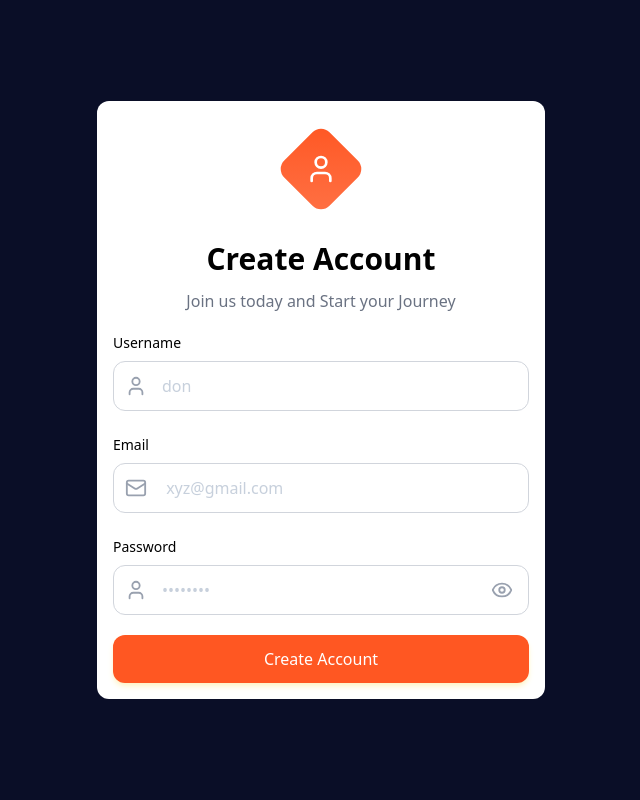
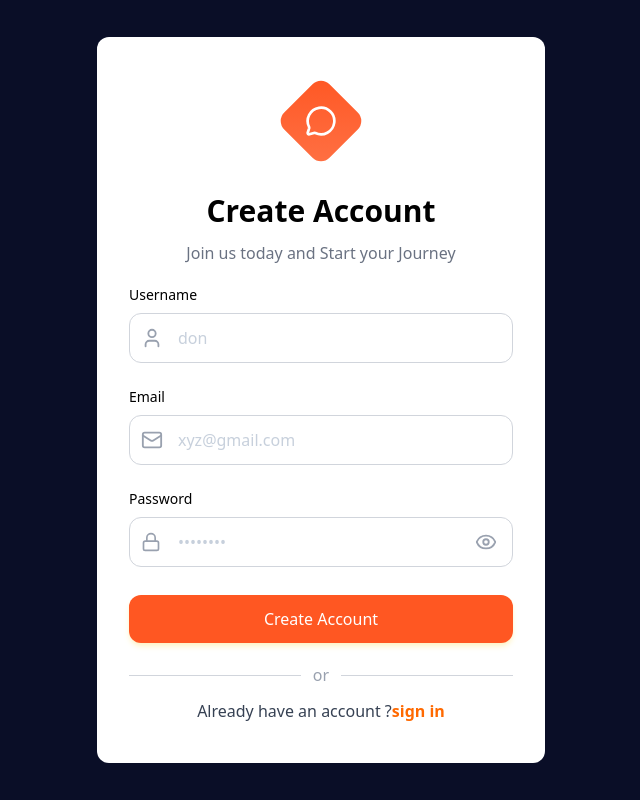
Before and after one commit to Yash-x-16/chatify, a React app in the folder frontend/: page /signup in a window 1280 px wide. Shown: the whole page, without its empty margins (319-959 px from the left). Built offline with nearby package versions, Linux system fonts and the light colour scheme; no server answers; the HTML template or start-up script is replaced by a standard one.

Commit message:
completed signup page with api connection

```diff
--- a/frontend/src/App.tsx
+++ b/frontend/src/App.tsx
@@ -4,6 +4,8 @@ import SigninPage from "./pages/SigninPage"
 import HomePage from "./pages/HomePage"
 import { authStore } from "./store/authStore"
 import { useEffect } from "react"
+import PageLoader from "./components/PageLoader"
+import { Toaster } from "react-hot-toast"
 function App() {
   const {isAuthChecking,authUser,isauthUSer} = authStore()
 
@@ -13,18 +15,20 @@ function App() {
     console.log(authUser)
   },[authUser])
 
-  // if(isAuthChecking)
-  //   return <div className="min-h-screen bg-[#0A0E27] flex items-center justify-center p-4 text-white">
-  //     loading ...
-  //   </div>
+  if(isAuthChecking)
+    return <div className="min-h-screen bg-[#0A0E27] flex items-center justify-center p-4 text-white">
+     <PageLoader/>
+    </div>
 
   return <div className="min-h-screen bg-[#0A0E27] flex items-center justify-center p-4">
 
     <Routes>
+
     <Route path="/signup" element={<SignupPage/>}/>
     <Route path="/signin" element={!authUser?<SigninPage/>:<HomePage/>}/>
     <Route path="/home" element={authUser?<HomePage/>:<Navigate to={'/signin'}/>}/>
     </Routes>
+     <Toaster/>
     </div>
 }
 
--- /dev/null
+++ b/frontend/src/components/PageLoader.tsx
@@ -0,0 +1,11 @@
+import { LoaderCircle } from "lucide-react"
+
+function PageLoader() {
+  return (
+    <div className="flex items-center justify-center">
+    <LoaderCircle className="animate-spin size-10 text-orange-500"/>
+    </div>
+  )
+}
+
+export default PageLoader
--- a/frontend/src/components/ui/InputBox.tsx
+++ b/frontend/src/components/ui/InputBox.tsx
@@ -7,7 +7,8 @@ interface input {
     iconOnEnd?:ReactNode ,
     label?:string  ,
     isWidthFull?:boolean
-    variant?:"primary" | "secondary"
+    variant?:"primary" | "secondary" ,
+    onchange?:(e: React.ChangeEvent<HTMLInputElement>)=>void
 }
 
 function InputBox(prop:input) {
@@ -20,6 +21,7 @@ function InputBox(prop:input) {
         <div className={`flex relative `}>
           {prop.iconOnstart?<div className='absolute left-3  top-1/2 -translate-y-1/2  text-gray-400 '>{prop.iconOnstart}</div>:null}
           <input type={prop.type}
+          onChange={prop.onchange}
           placeholder={prop.plcaeholder}
            className={`bg-white px-6 text-slate-400
              font-medium py-3 pl-12 pr-4  focus
--- a/frontend/src/pages/SigninPage.tsx
+++ b/frontend/src/pages/SigninPage.tsx
@@ -1,6 +1,60 @@
+import { useState } from 'react';
+import { Mail, MessageCircle,Lock, User, Eye, EyeOff } from 'lucide-react';
+import InputBox from '../components/ui/InputBox';
+import Button from '../components/ui/Button';
+
 function SigninPage() {
+  const [visible,setVisible]= useState(false)
   return (
-    <div>SigninPage</div>
+    <div className='h-auto bg-white rounded-xl p-8 w-full max-w-md'>
+    <div className='flex flex-col  items-center'>
+      <div>
+          <div className='bg-linear-to-br mt-5 from-[#FF5722] to-[#FF7043] size-16 mb-10  rounded-xl transform rotate-45 p-4 flex justify-center items-center'>
+            <MessageCircle size={"70px"} className='transform -rotate-45 text-white'/>
+          </div>
+      </div>
+
+      <div className='flex flex-col justify-center items-center gap-3 mb-5'>
+        <h1 className='text-3xl font-bold '>
+          Log in !
+        </h1>
+        <span className=' text-gray-500'>
+          Log in to see your chats
+        </span>
+      </div>
+      </div>
+      <div className='gap-6 flex  flex-col'>
+
+        <InputBox plcaeholder=' xyz@gmail.com' label='Email'
+         type='text' isWidthFull={true}
+          iconOnstart={<Mail size={"22px"}/>}/>
+
+        <InputBox plcaeholder='••••••••' label='Password'
+         type={visible?"text":"password"} isWidthFull={true}
+          iconOnstart={<Lock size={"20px"}/>}
+          iconOnEnd={visible?<EyeOff size={"22px"} onClick={()=>{setVisible(!visible)}}/>:<Eye size={"22px"} onClick={()=>{setVisible(!visible)}}/>}/>
+      </div>
+      <div className='mt-7'>
+        <Button type='button' variant='primary' isWidthFull={true}  label='Log in'/>
+      </div>
+      <div className='flex mt-5 items-center justify-center text-gray-400 gap-3'>
+        <div className=' border-t border-t-gray-300 w-44'>
+        </div>
+        <span>
+          or
+        </span>
+        <div className='border-t border-t-gray-300 w-44'>
+        </div>
+      </div>
+      <div className='flex items-center justify-center text-gray-700 mb-2 mt-3'>
+        <span>
+          new to chatify?
+        </span>
+        <span className='text-orange-500 font-sans cursor-pointer font-semibold'>
+          sign up
+        </span>
+      </div>
+    </div>
   )
 }
 
--- a/frontend/src/pages/SignupPage.tsx
+++ b/frontend/src/pages/SignupPage.tsx
@@ -1,17 +1,32 @@
 import { useState } from 'react';
-import { Mail, Lock, User, Eye, EyeOff } from 'lucide-react';
+import { Mail, MessageCircle,Lock, User, Eye, EyeOff } from 'lucide-react';
 import InputBox from '../components/ui/InputBox';
 import Button from '../components/ui/Button';
-
+import { authStore } from '../store/authStore';
+import toast from 'react-hot-toast';
 function SignupPage() {
   const [visible,setVisible] = useState(false)
-
+  const {isSigninUp,signup}= authStore()
+  const[data,setData] = useState({
+    username:"" ,
+    password:"" ,
+    email:""
+  })
+  function validate(){
+    if(data.email===""|| data.username===""||data.password===""){
+      console.log("value of data from inside validation is ",data)
+      toast.error("empty fields are not allowed")
+      return false ;
+    }else{
+      return true ;
+    }
+  }
   return (
-    <div className='h-auto bg-white rounded-xl p-4 w-full max-w-md'>
+    <div className='h-auto bg-white rounded-xl p-8 w-full max-w-md'>
     <div className='flex flex-col  items-center'>
       <div>
           <div className='bg-linear-to-br mt-5 from-[#FF5722] to-[#FF7043] size-16 mb-10  rounded-xl transform rotate-45 p-4 flex justify-center items-center'>
-            <User size={"70px"} className='transform -rotate-45 text-white'/>
+            <MessageCircle size={"70px"} className='transform -rotate-45 text-white'/>
           </div>
       </div>
 
@@ -26,20 +41,62 @@ function SignupPage() {
       </div>
       <div className='gap-6 flex  flex-col'>
         <InputBox plcaeholder='don' label='Username'
+        onchange={(e)=>{
+          setData({...data,username:e.target.value})
+        }}
          type='text' isWidthFull={true}
           iconOnstart={<User size={"22px"}/>}/>
 
-        <InputBox plcaeholder=' xyz@gmail.com' label='Email'
-         type='text' isWidthFull={true}
+        <InputBox
+        onchange={(e)=>{
+          setData({...data,email:e.target.value})
+        }}
+         plcaeholder='xyz@gmail.com'
+         label='Email'
+         type='text'
+         isWidthFull={true}
           iconOnstart={<Mail size={"22px"}/>}/>
 
-        <InputBox plcaeholder='••••••••' label='Password'
+        <InputBox
+         onchange={(e)=>{
+          setData({...data,password:e.target.value})
+        }}
+         plcaeholder='••••••••' label='Password'
          type={visible?"text":"password"} isWidthFull={true}
-          iconOnstart={<User size={"22px"}/>}
+          iconOnstart={<Lock size={"20px"}/>}
           iconOnEnd={visible?<EyeOff size={"22px"} onClick={()=>{setVisible(!visible)}}/>:<Eye size={"22px"} onClick={()=>{setVisible(!visible)}}/>}/>
       </div>
-      <div className='mt-5'>
-        <Button type='button' variant='primary' isWidthFull={true}  label='Create Account'/>
+      <div className='mt-7'>
+        <Button type='button'
+        onClick={()=>{
+
+          if(validate()){
+            signup(data)
+          }else{
+            console.log("data after",data)
+          }
+        }}
+        disabled={isSigninUp}
+        variant='primary'
+        isWidthFull={true}
+          label='Create Account'/>
+      </div>
+      <div className='flex mt-5 items-center justify-center text-gray-400 gap-3'>
+        <div className=' border-t border-t-gray-300 w-44'>
+        </div>
+        <span>
+          or
+        </span>
+        <div className='border-t border-t-gray-300 w-44'>
+        </div>
+      </div>
+      <div className='flex items-center justify-center text-gray-700 mb-2  mt-3'>
+        <span>
+          Already have an account ?
+        </span>
+        <span className='text-orange-500 font-sans cursor-pointer font-semibold'>
+           sign in
+        </span>
       </div>
     </div>
   );
--- a/frontend/src/store/authStore.ts
+++ b/frontend/src/store/authStore.ts
@@ -1,25 +1,53 @@
 import {create} from "zustand"
 import { axiosInstance } from "../lib/axios"
+import toast from "react-hot-toast"
 
 interface authType{
     isAuthChecking:boolean ,
     authUser:null |{} ,
-    isauthUSer:()=>Promise<void>
+    isauthUSer:()=>Promise<void> ,
+    isSigninUp:boolean ,
+    signup:(data:{
+        username:string ,
+        email:string ,
+        password:string
+    })=>Promise<void>
 }
+
 export const authStore = create<authType>((set)=>({
     isAuthChecking:false ,
+
     authUser:null ,
+
     isauthUSer :async()=>{
         try {
             set({isAuthChecking:true})
             const response =await  axiosInstance.get('/auth/getUser')
             console.log(response)
-            set({authUser:( response).data})
+            set({authUser: response.data})
+            toast.success("account created succesfully")
         } catch (error) {
             console.log("error in the authUser function",error)
             set({authUser:null})
         }finally{
             set({isAuthChecking:false})
         }
+    } ,
+
+
+    isSigninUp:false ,
+
+    signup:async(data)=>{
+        try{
+            set({isSigninUp:true})
+            const response = await axiosInstance.post('/auth/signup',data)
+            console.log("response from signup function is ",response.data)
+            set({authUser:response.data.user})
+        }catch(e){
+            set({authUser:null})
+            console.log("error in signup",e)
+        }finally{
+            set({isSigninUp:false})
+        }
     }
 }))
```
